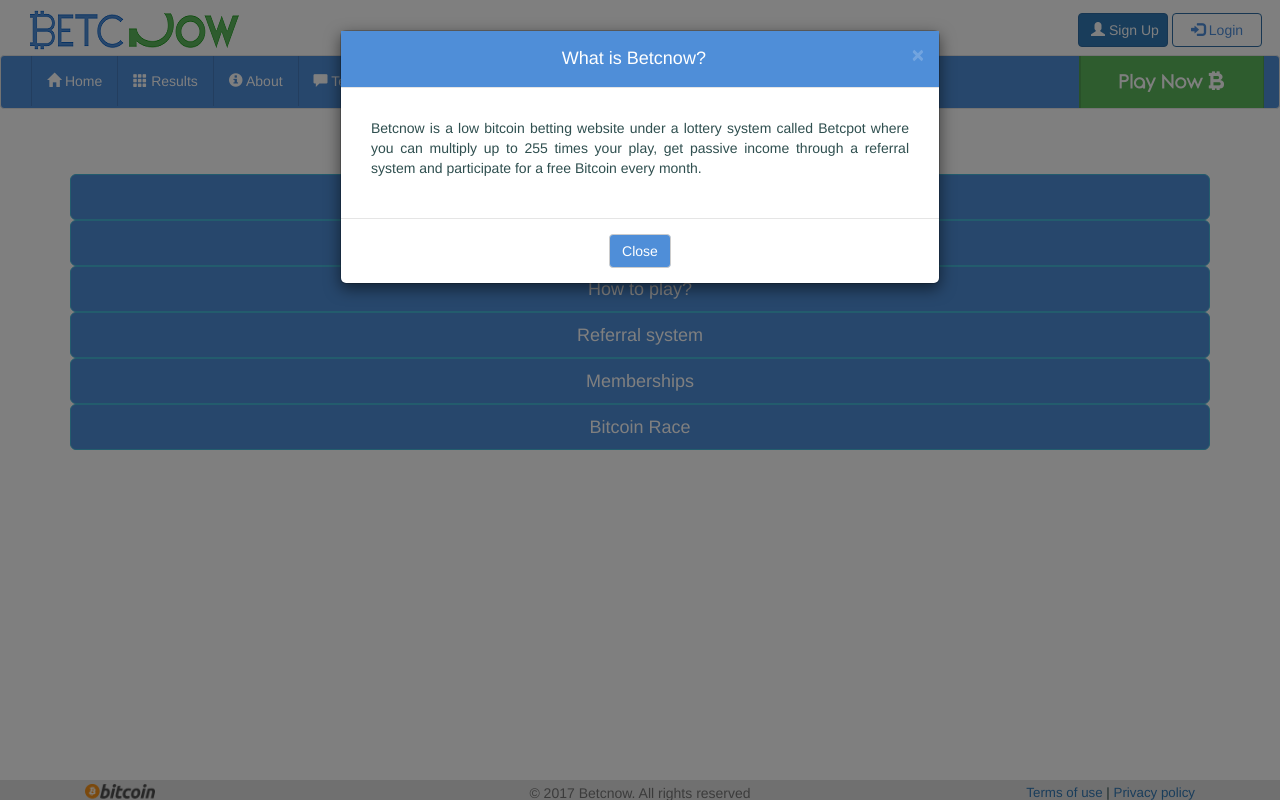
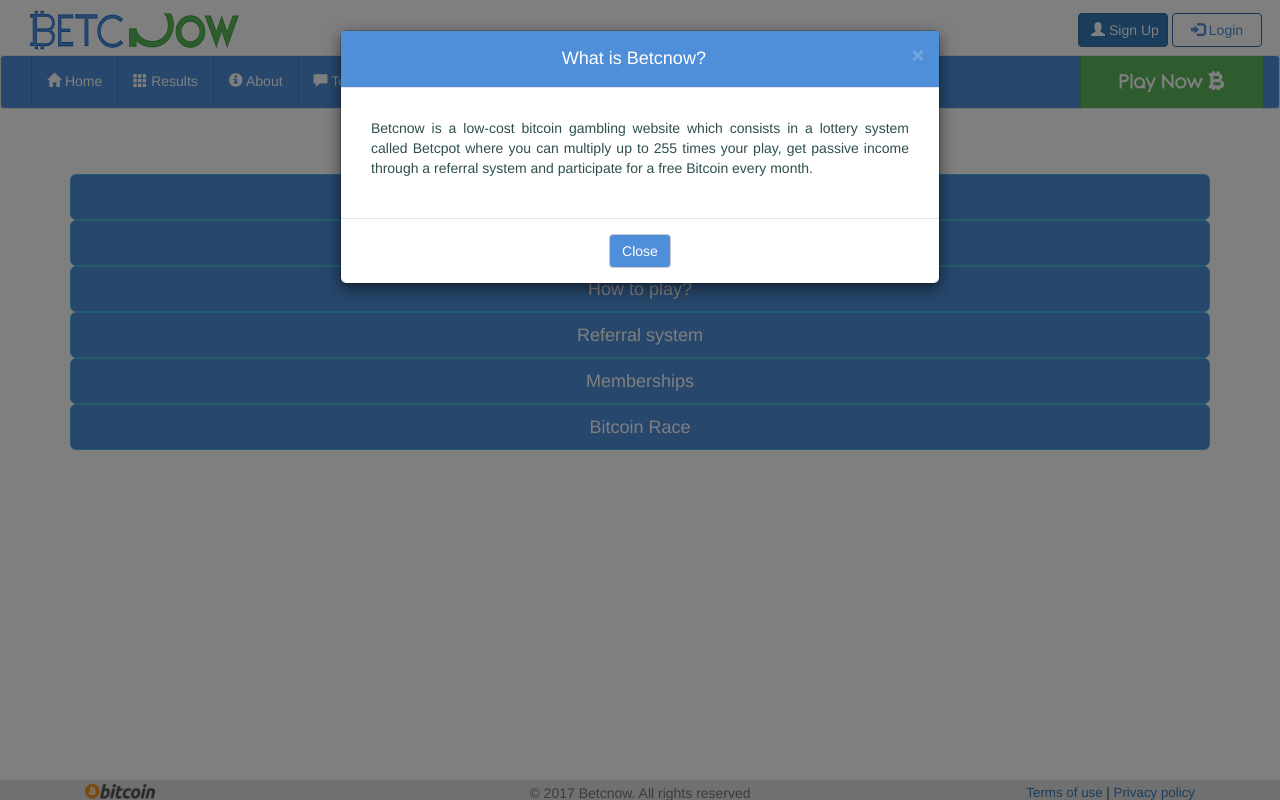
Before and after one commit to RewrGroup/AstroBurger, a Django app: page /about/ in a window 1280 px wide, after a click on "What is Betcnow?". Run offline with Django 3.2, Linux system fonts and the light colour scheme; some libraries are stand-ins or nearby versions; some web fonts are replaced.

Commit message:
metaetiqueta description

```diff
--- a/betcnow/templates/base.html
+++ b/betcnow/templates/base.html
@@ -5,6 +5,7 @@
     <title>BETCnow</title>
     <meta charset="utf-8">
     <meta name="viewport" content="width=device-width, initial-scale=1">
+	<meta name="description" content="Low-cost bitcoin gambling website. Multiply up to 255 times your play. Jump into the race for 1 free Bitcoin every month!  Win BTC with our Referral System"/>
     <link rel="stylesheet" href="https://maxcdn.bootstrapcdn.com/bootstrap/3.3.7/css/bootstrap.min.css">
     <link rel="stylesheet" href="{% static 'betcnow/css/betcnow.css' %}">
 	<link rel="stylesheet" href="{% static 'betcnow/css/countdown.css' %}">
--- a/betcnow/templates/betcnow/about.html
+++ b/betcnow/templates/betcnow/about.html
@@ -18,7 +18,7 @@
                 </div>
                 <div class="modal-body">
                     <div class="modal-body">
-                    <p align="justify">Betcnow is a low bitcoin betting website under a lottery system called Betcpot where you can multiply up to 255 times your play, get passive income through a referral system and participate for a free Bitcoin every month.</p>
+                    <p align="justify">Betcnow is a low-cost bitcoin gambling website which consists in a lottery system called Betcpot where you can multiply up to 255 times your play, get passive income through a referral system and participate for a free Bitcoin every month.</p>
                 </div>
                 </div>
                 <div class="modal-footer">
```
